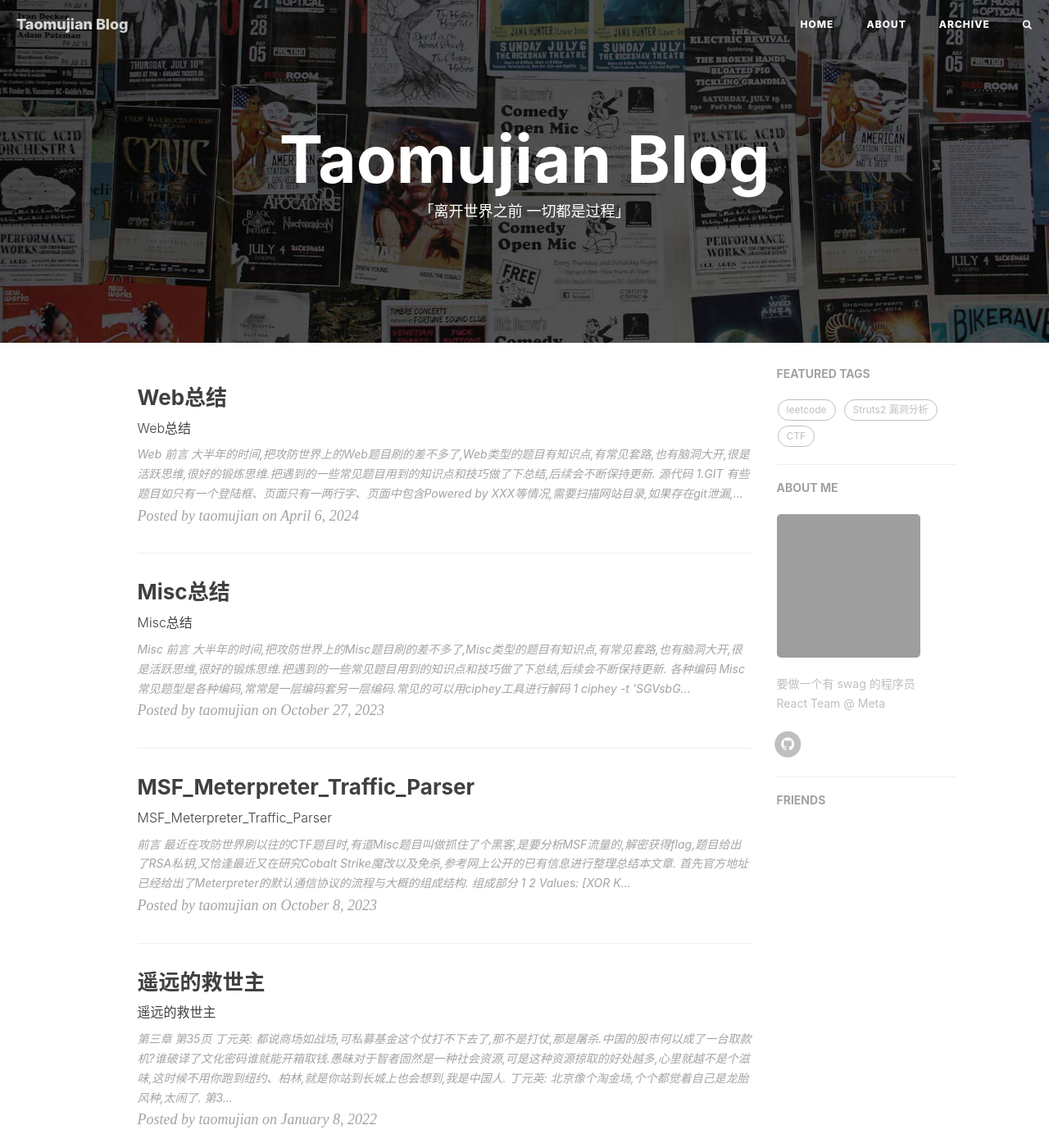
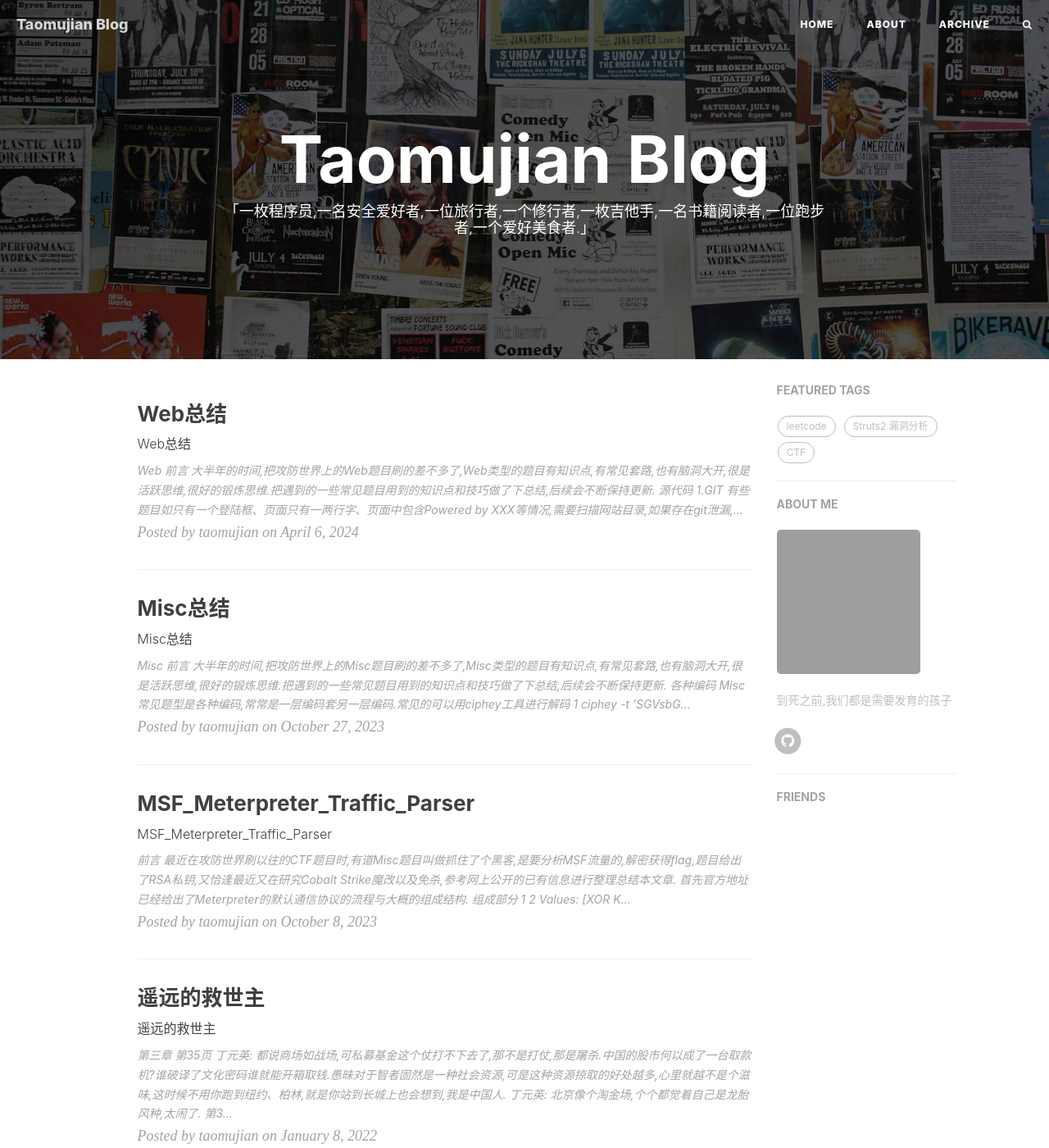
Before and after one commit to taomujian/taomujian.github.io, a Jekyll site: the page built from index.html, in a window 1280 px wide and 1400 px high. Shown: the whole window at 82% size. Built offline with Jekyll 4.4.1, drawn with Linux system fonts in a browser that asks for light colours; nearby versions of some CDN libraries; the list of posts is cut into pages by our own code; comment, search, counter and statistics services are not loaded; grey boxes are pictures that could not be loaded.

Commit message:
2024.04.06

```diff
--- a/_config.yml
+++ b/_config.yml
@@ -69,13 +69,13 @@
 # ba_track_id: [your track id]
 
 # Google Analytics
-ga_track_id: "UA-49627206-1" # Format: UA-xxxxxx-xx
-ga_domain: huangxuan.me
+ga_track_id:  # Format: UA-xxxxxx-xx
+ga_domain:
 
 # Sidebar settings
 sidebar: true # whether or not using Sidebar.
-sidebar-about-description: "要做一个有 swag 的程序员 <br> React Team @ Meta"
-sidebar-avatar: https://github.com/Huxpro.png # use absolute URL, seeing it's used in both `/` and `/about/`
+sidebar-about-description: "到死之前,我们都是需要发育的孩子"
+sidebar-avatar: https://github.com/taomujian.png # use absolute URL, seeing it's used in both `/` and `/about/`
 
 # Featured Tags
 featured-tags: true # whether or not using Feature-Tags
--- a/index.html
+++ b/index.html
@@ -1,6 +1,6 @@
 ---
 layout: page
-description: "「离开世界之前 一切都是过程」"
+description: "「一枚程序员,一名安全爱好者,一位旅行者,一个修行者,一枚吉他手,一名书籍阅读者,一位跑步者,一个爱好美食者.」"
 ---
 
 {% for post in paginator.posts %}
```
